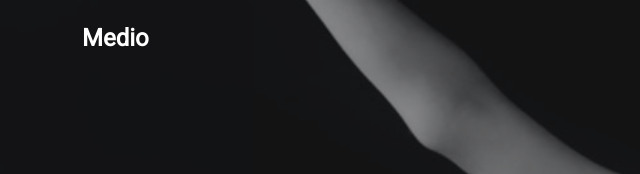
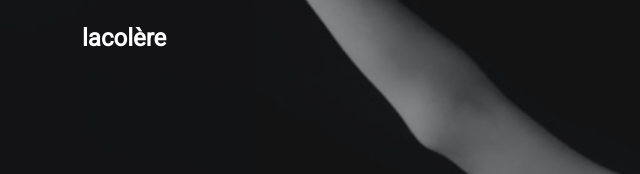
Before and after one commit to lacol-re/Lacolere10.github.io, a plain HTML site: page services.html in a window 1280 px wide. Shown: the top 174 px of the page, 0-640 px from the left. Drawn offline with nearby package versions, Linux system fonts and the light colour scheme; files whose address does not match are found by name.

Commit message:
Update services.html

```diff
--- a/services.html
+++ b/services.html
@@ -45,7 +45,7 @@
 	<nav class="site-nav">
 		<div class="container">
 			<div class="site-navigation">
-				<a href="index.html" class="logo m-0">Medio</a>
+				<a href="index.html" class="logo m-0">lacolère</a>
 
 				<ul class="js-clone-nav d-none d-lg-inline-block text-start site-menu float-end">
 					<li><a href="index.html">Home</a></li>
```
